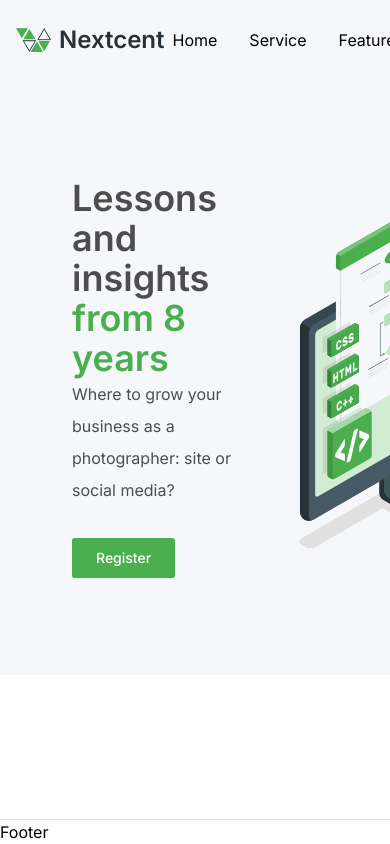
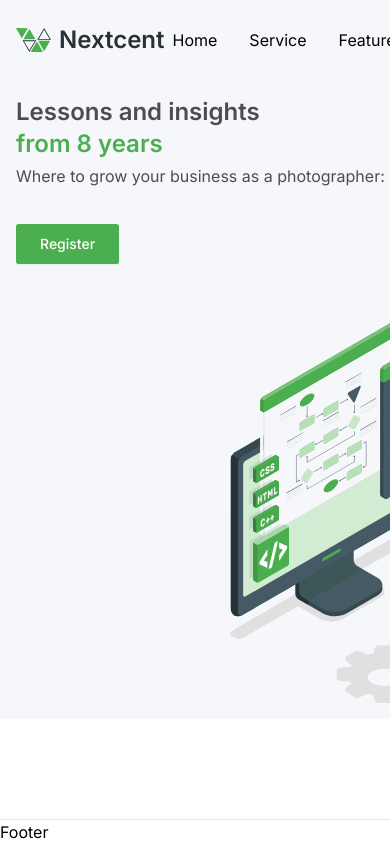
Before and after one commit to wellingtongmota/next-cent, a Next.js app: page / in a window 390 px wide. Shown: the top 844 px of the page. Built offline with nearby package versions, Linux system fonts and the light colour scheme.

Commit message:
fix: correção de responsividade

```diff
--- a/components/hero/index.tsx
+++ b/components/hero/index.tsx
@@ -2,13 +2,13 @@ import { Button } from "../ui/button"
 
 export function Hero() {
   return (
-    <section className="wrapper bg-accent h-[calc(80dvh-5rem)] px-18 py-12 2xl:px-36 2xl:py-24">
-      <div className="flex h-full w-full flex-wrap items-center gap-12 xl:gap-24">
-        <div className="min-w-44 flex-1">
-          <h2 className="text-neutral-gray headline-2 2xl:headline-1">
+    <section className="wrapper bg-accent px-4 py-4 sm:px-9 sm:py-6 lg:px-18 lg:py-12 2xl:px-36 2xl:py-24">
+      <div className="grid items-center gap-8 md:grid-cols-2">
+        <div className="">
+          <h2 className="text-neutral-gray headline-3 sm:headline-2 2xl:headline-1">
             Lessons and insights
           </h2>
-          <h2 className="text-primary headline-2 2xl:headline-1">
+          <h2 className="text-primary headline-3 sm:headline-2 2xl:headline-1">
             from 8 years
           </h2>
           <p className="text-neutral-gray text-base/loose">
@@ -23,7 +23,7 @@ export function Hero() {
         <img
           src="/hero_illustration.svg"
           alt="Illustration"
-          className="h-full object-center"
+          className="justify-self-center object-center md:justify-self-end"
         />
       </div>
     </section>
```
